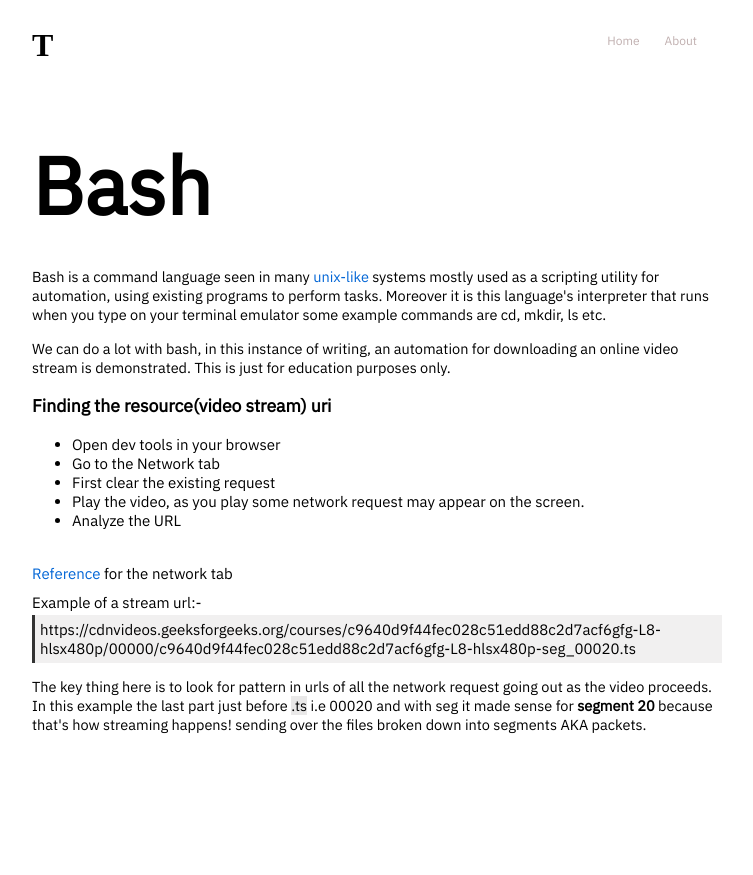
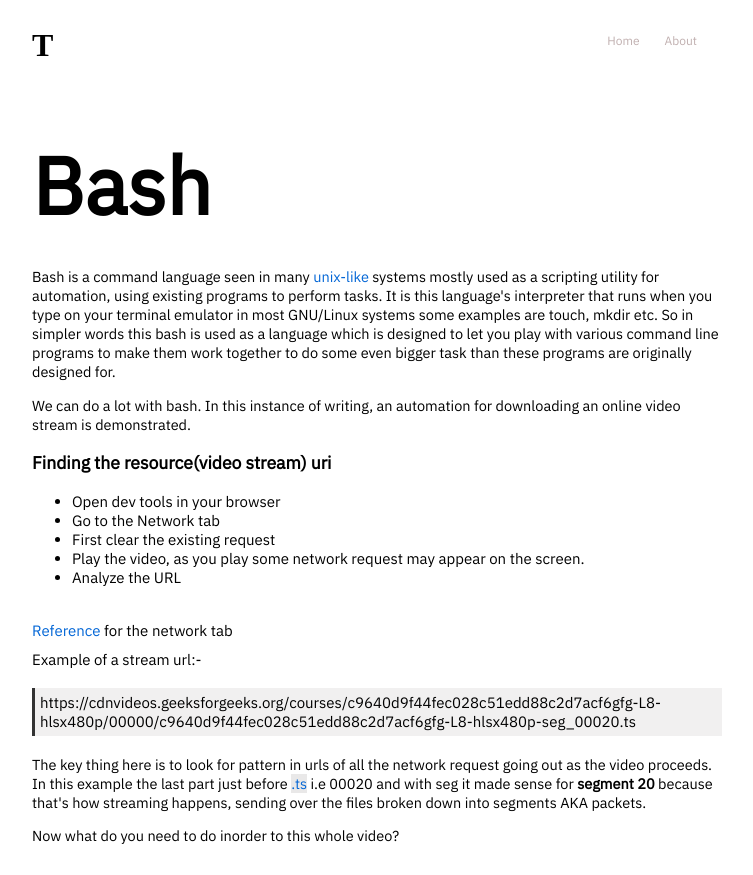
Before and after one commit to tanuj101/personal-web-space, a Nuxt app: page /2020/bash in a window 1280 px wide. Shown: the whole page, without its empty margins (263-1016 px from the left). Before the commit the page ends 800 px from the top, so only its background shows below. Built offline with nearby package versions, Linux system fonts and the light colour scheme; a web font is replaced by a local one.

Commit message:
Some trivial changes

```diff
--- a/pages/2020/bash/index.vue
+++ b/pages/2020/bash/index.vue
@@ -7,9 +7,9 @@
         href="https://en.wikipedia.org/wiki/Unix-like"
         target="_blank"
         rel="noopener noreferrer"
-      >unix-like</a> systems mostly used as a scripting utility for automation, using existing programs to perform tasks. Moreover it is this language's interpreter that runs when you type on your terminal emulator some example commands are cd, mkdir, ls etc.
+      >unix-like</a> systems mostly used as a scripting utility for automation, using existing programs to perform tasks. It is this language's interpreter that runs when you type on your terminal emulator in most GNU/Linux systems some examples are touch, mkdir etc. So in simpler words this bash is used as a language which is designed to let you play with various command line programs to make them work together to do some even bigger task than these programs are originally designed for.
     </p>
-    <p>We can do a lot with bash, in this instance of writing, an automation for downloading an online video stream is demonstrated. This is just for education purposes only.</p>
+    <p>We can do a lot with bash. In this instance of writing, an automation for downloading an online video stream is demonstrated.</p>
     <h3>Finding the resource(video stream) uri</h3>
     <ul>
       <li>Open dev tools in your browser</li>
@@ -28,13 +28,20 @@
       Example of a stream url:-
       <div
         class="question"
-        style="margin-top:3px;margin-bottom:5px"
+        style="margin:19px 0px;"
       >https://cdnvideos.geeksforgeeks.org/courses/c9640d9f44fec028c51edd88c2d7acf6gfg-L8-hlsx480p/00000/c9640d9f44fec028c51edd88c2d7acf6gfg-L8-hlsx480p-seg_00020.ts</div>
       <p>
         The key thing here is to look for pattern in urls of all the network request going out as the video proceeds. In this example the last part just before
-        <code>.ts</code> i.e 00020 and with seg it made sense for
-        <b>segment 20</b> because that's how streaming happens! sending over the files broken down into segments AKA packets.
+        <a
+          href="https://en.wikipedia.org/wiki/MPEG_transport_stream"
+          target="_blank"
+        >
+          <code>.ts</code>
+        </a> i.e 00020 and with seg it made sense for
+        <b>segment 20</b> because that's how streaming happens, sending over the files broken down into segments AKA packets.
       </p>
+      <p>Now what do you need to do inorder to this whole video?</p>
+
     </div>
   </div>
 </template>
```
